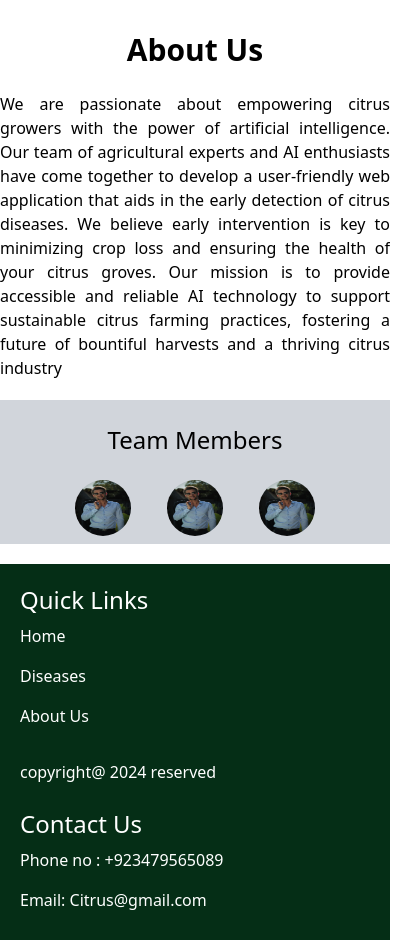
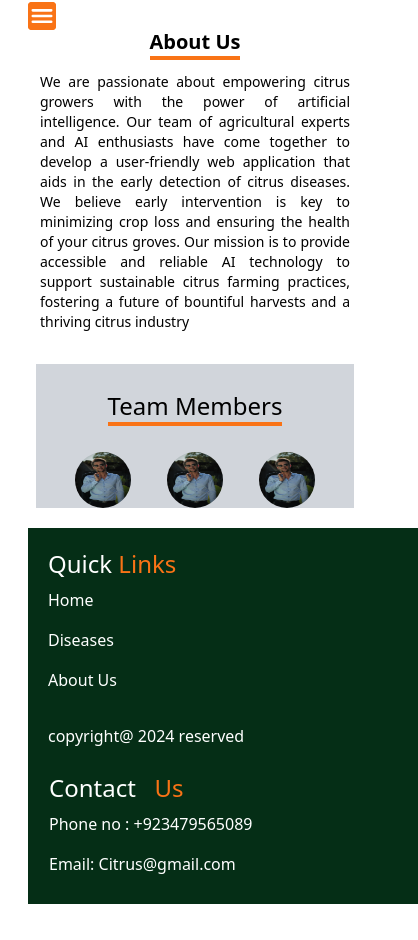
Before and after one commit to waris64/Fyp-, a React (Vite) app: page /about in a window 390 px wide. Shown: the whole page, 418 px wide, since content can reach past the window. Built offline with nearby package versions, Linux system fonts and the light colour scheme.

Commit message:
responsive about us page

```diff
--- a/src/Components/ContactUs.jsx
+++ b/src/Components/ContactUs.jsx
@@ -18,7 +18,7 @@ const ContactUs = () => {
     <div className="md:flex md:flex-col md:items-center">
       <Nav logoSrc={Rectangle} />
       <Sidebar className="md:hidden" />
-      <h1 className="font-bold text-3xl py-10 text-center">Get in touch</h1>
+      <h1 className="font-bold text-3xl py-10 text-center">Get in <label className="text-orange-500">touch</label></h1>
       <form
         action="#"
         className="md:w-80 border-2 rounded-md bg-zinc-400 p-9 m-auto leading-8"
--- a/src/Components/Footer.jsx
+++ b/src/Components/Footer.jsx
@@ -1,30 +1,42 @@
 import React from 'react';
-
+import {motion} from 'framer-motion'
 const Footer = () => {
   return (
     <div className='mt-4 w-screen bg-green-950 text-white flex flex-col md:flex-row justify-around p-5 leading-10'>
-      <div className='mb-4 md:mb-0'>
-        <h1 className='md:text-4xl text-2xl'>Quick Links</h1>
+      <motion.div className='mb-4 md:mb-0'
+      initial={{opacity:0, x:-100}}
+      whileInView={{opacity:1, x:0}}
+      transition={{duration:1}}
+      >
+        <h1 className='md:text-4xl text-2xl'>Quick <span className='text-orange-500'>Links </span></h1>
         <ul>
           <li>Home</li>
           <li>Diseases</li>
           <li>About Us</li>
         </ul>
-      </div>
-      <div className='flex items-end mb-4 md:mb-0 md:ml-8'>
+      </motion.div>
+      <motion.div className='flex items-end mb-4 md:mb-0 md:ml-8'
+      initial={{opacity:0, scale:0}}
+      whileInView={{opacity:1, scale:1}}
+      transition={{duration:1}}
+      >
         <label>
           copyright@ 2024 reserved
         </label>
-      </div>
-      <div className='flex flex-col'>
-        <h1 className='md:text-4xl text-2xl'>Contact Us</h1>
+      </motion.div>
+      <motion.div className='flex flex-col'
+      initial={{opacity:0, x:100}}
+      whileInView={{opacity:1, x:1}}
+      transition={{duration:1}}
+      >
+        <h1 className='md:text-4xl text-2xl'>Contact &nbsp; <span className="text-orange-500">Us</span> </h1>
         <label htmlFor="contact">
           Phone no : +923479565089
         </label>
         <label htmlFor="Email">
           Email: Citrus@gmail.com
         </label>
-      </div>
+      </motion.div>
     </div>
   );
 }
--- a/src/Components/Main.jsx
+++ b/src/Components/Main.jsx
@@ -10,17 +10,20 @@ const Main = () => {
   return (
     <div>
       <motion.div
-        className="md:flex md:text-center md:bg-cover md:bg-no-repeat md:text-3xl md:text-white h-[9rem] md:h-[15rem] bg-cover bg-no-repeat text-2xl text-white py-8"
-        style={{ backgroundImage: `url('${banner}')` }}
+        className="md:flex md:text-center md:bg-cover   md:bg-no-repeat md:text-3xl md:text-white h-[9rem] md:h-[15rem] bg-cover bg-no-repeat text-2xl text-white py-8"
+        style={{
+          backgroundImage: `linear-gradient(rgba(0, 0, 0, 0.2), rgba(0, 0, 0, 0.6)), url('${banner}')`,
+        }}
       >
         <motion.h1
           initial={{ opacity: 0, scale: 0 }}
           whileInView={{ opacity: 1, scale: 1 }}
           transition={{ duration: 1 }}
-          className=" md:text-[10vh] md:m-auto md:leading-[4rem] xl:leading-[rem]"
+          className=" text-center md:text-[10vh] md:m-auto md:leading-[4rem] xl:leading-[rem]"
         >
-          Citrus Disease Detection <br />
-          Services
+          Citrus Disease <label htmlFor="" >Detection</label>
+ <br />
+          <label className="text-orange-500">Services</label>
         </motion.h1>
       </motion.div>
 
@@ -39,7 +42,7 @@ const Main = () => {
           className="w-full md:w-1/2 md:pl-8 flex-wrap"
         >
           <h1 className="font-bold text-2xl md:text-4xl text-center pb-5 md:pb-10">
-            Citrus Diseases
+            Citrus <label className="text-orange-500 md:text-orange-500"> Diseases</label>
           </h1>
           <p className="text-lg md:text-lg md:text-left leading-loose text-left">
             Leaves from healthy plants and plants infected with prevalent
--- a/src/Components/Nav.jsx
+++ b/src/Components/Nav.jsx
@@ -4,6 +4,7 @@ import logo from "../assets/Rectangle 10.png";
 import { RxHamburgerMenu } from "react-icons/rx";
 import { IoClose } from "react-icons/io5";
 import { motion } from "framer-motion";
+import "../App.css";
 
 const Nav = ({ logoSrc }) => {
   const [isOpen, setIsOpen] = useState(false);
@@ -27,8 +28,8 @@ const Nav = ({ logoSrc }) => {
         } md:flex md:mx-[60%] md:items-center  right-[3vw] bg-green-950 w-full`}
       >
         <motion.ul
-          initial={{opacity:0 , x:10}}
-          whileInView={{opacity:1,x:0}}
+          initial={{ opacity: 0, x: 10 }}
+          whileInView={{ opacity: 1, x: 0 }}
           className="flex flex-col tablet:mr-8 md:flex-row md:flex justify-around md:gap-x-8 items-center"
         >
           <motion.li
@@ -37,8 +38,9 @@ const Nav = ({ logoSrc }) => {
             style={{ x: 1 }}
             className="mb-2 md:mb-0"
           >
-            <Link to="/" onClick={toggleMenu}>
-              Home
+            <Link to="/" onClick={toggleMenu} >
+              <label  >Home</label>
+
             </Link>
           </motion.li>
           <motion.li
--- a/src/Components/Sidebar.jsx
+++ b/src/Components/Sidebar.jsx
@@ -17,13 +17,13 @@ const Sidebar = () => {
         onClick={toggleSidebar}
         transition={{ duration: 0.5 }}
       >
-        {isOpen ? <IoClose className="size-7 -mt-9 " /> : <IoMenu className="size-7 -mt-9 " />}
+        {isOpen ? <IoClose className="size-7 -mt-9 rounded bg-orange-500" /> : <IoMenu className="rounded bg-orange-500 size-7 -mt-9 " />}
       </motion.button>
 
       <motion.div
         initial={isOpen ? { opacity: 1, y: '-7%' } : { opacity: 0, y: '-10%' }}
         animate={isOpen ? { opacity: 1, y: '-7%' } : { opacity: 0, y: '-10%' }}
-        className="sidebar w-32 rounded bg-orange-700 mt-3"
+        className="sidebar w-32 rounded bg-orange-500 -mt-1"
       >
         {isOpen && (
           <ul className="flex flex-col  items-center ">
--- a/src/Pages/About.jsx
+++ b/src/Pages/About.jsx
@@ -4,15 +4,22 @@ import Footer from "../Components/Footer";
 import Rectangle from "../assets/Rectangle 10.png";
 import Profile from "../assets/profile.jpeg";
 import Sidebar from "../Components/Sidebar";
+import { motion } from "framer-motion";
 
 const About = () => {
   return (
-    <div className="">
+    <div className="p-7">
       <Nav logoSrc={Rectangle} />
-      <div className="flex flex-col text-center items-center justify-center m-auto md:w-[50vw] pt-8">
-        <h1 className="md:text-3xl text-3xl font-bold">About Us</h1>
-        <p className="text-justify md:pt-8 pt-6">
-        We are passionate about empowering citrus growers with the power of
+      <Sidebar className="bg-red-400" />
+      <motion.div
+        className="flex flex-col text-center items-center justify-center m-auto md:w-[50vw]"
+        initial={{ opacity: 0, x: -1000 }}
+        animate={{ opacity: 1, x: 0, duration: 2 }}
+        transition={{ duration: 1 }}
+      >
+        <h1 className="md:text-3xl text-xl font-bold border-b-4 border-orange-500">About Us</h1>
+        <p className="text-justify md:pt-8 text-sm p-3">
+          We are passionate about empowering citrus growers with the power of
           artificial intelligence. Our team of agricultural experts and AI
           enthusiasts have come together to develop a user-friendly web
           application that aids in the early detection of citrus diseases. We
@@ -22,17 +29,46 @@ const About = () => {
           practices, fostering a future of bountiful harvests and a thriving
           citrus industry
         </p>
-      </div>
-      <div className="md:mb-5 mb-5 mt-5 bg-gray-300 md:h-44 h-36 pb-2 m-auto flex flex-col justify-center md:w-[50vw] md:mt-16 md:pb-4">
-        <h1 className="md:m-auto m-auto md:text-4xl text-2xl">Team Members</h1>
+      </motion.div>
+      <motion.div
+        className="md:mb-5 mb-5 mt-5  bg-gray-300 md:h-44 h-36 m-2 flex flex-col justify-center md:w-[50vw] md:mt-16 md:pb-4"
+        initial={{ opacity: 0 }}
+        animate={{ opacity: 1, duration: 2 }}
+        transition={{ type: "tween" }}
+      >
+        <h1 className="md:m-auto m-auto md:text-4xl text-2xl border-b-4 border-orange-500">Team Members</h1>
         <div className="flex gap-9 justify-center">
-          <img src={Profile} alt="Profile 1" className="size-14 rounded-full" />
-          <img src={Profile} alt="Profile 2" className="size-14 rounded-full" />
-          <img src={Profile} alt="Profile 3" className="size-14 rounded-full" />
+          <motion.img
+            src={Profile}
+            alt="Profile 1"
+            className="size-14 rounded-full"
+            initial={{ opacity: 0, y: -100 }}
+            whileInView={{ opacity: 1, y: 0 }}
+            animate={{ duration: 0.5 }}
+            transition={{ type: "tween", duration: 3, delay: 0 }} // Delay for the first image
+          />
+          <motion.img
+            src={Profile}
+            alt="Profile 1"
+            className="size-14 rounded-full"
+            initial={{ opacity: 0, y: -100 }}
+            whileInView={{ opacity: 1, y: 0 }}
+            animate={{ duration: 1.1 }}
+            transition={{ type: "tween", duration: 3, delay: 1 }} // Delay for the second image
+          />
+          <motion.img
+            src={Profile}
+            alt="Profile 1"
+            className="size-14 rounded-full"
+            initial={{ opacity: 0, y: -100 }}
+            whileInView={{ opacity: 1, y: 0 }}
+            animate={{ duration: 1.2 }}
+            transition={{ type: "tween", duration: 2, delay: 3 }} // Delay for the third image
+          />
         </div>
-      </div>
-      <Footer />
-      <Sidebar className="pt-7" />
+      </motion.div>
+      <Footer className="w-1"/>
+      <Sidebar />
     </div>
   );
 };
```
Also changed, not shown: src/Components/Slick_Slider.jsx (+4 -4 lines), src/Pages/Diseases.jsx (+106 -49 lines).
